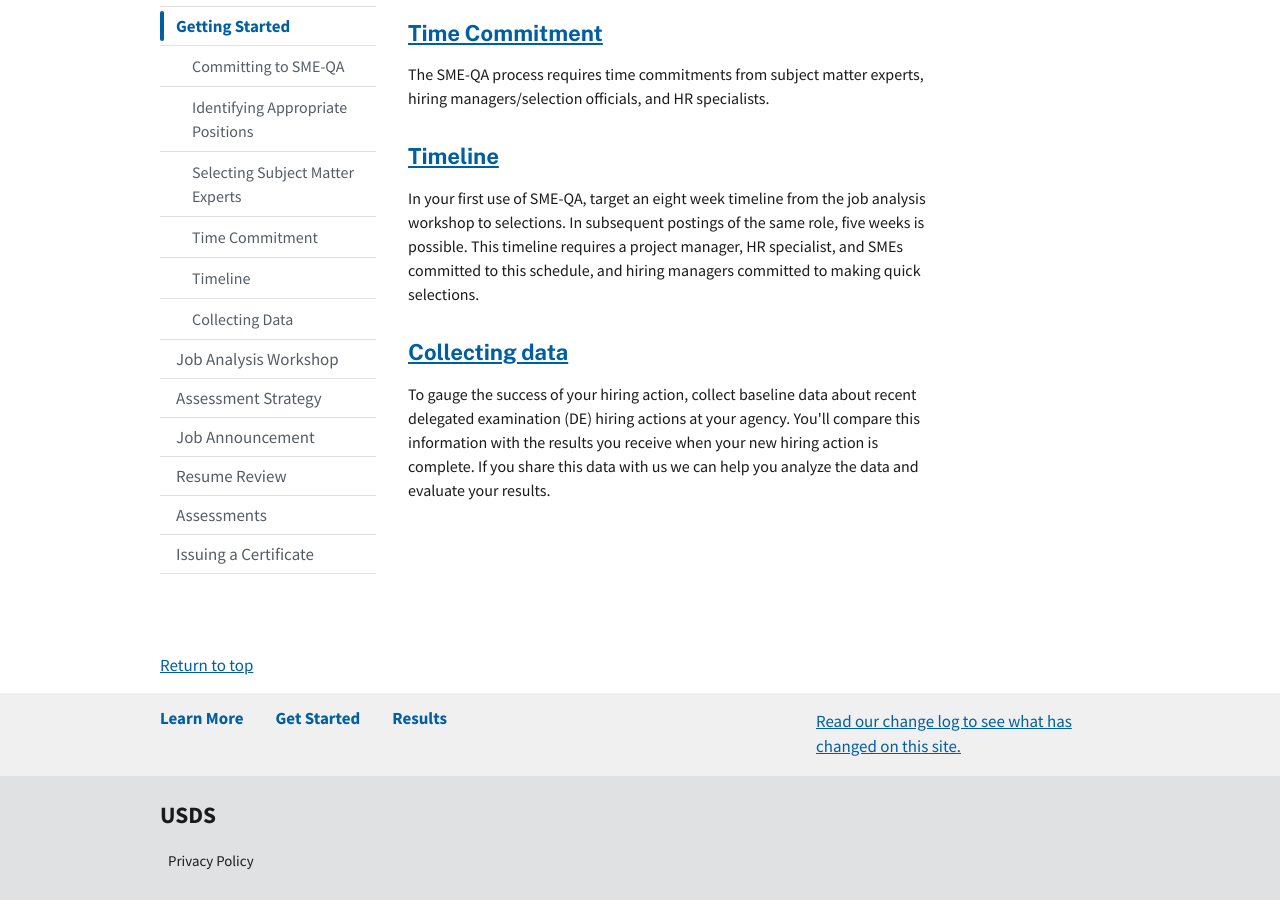
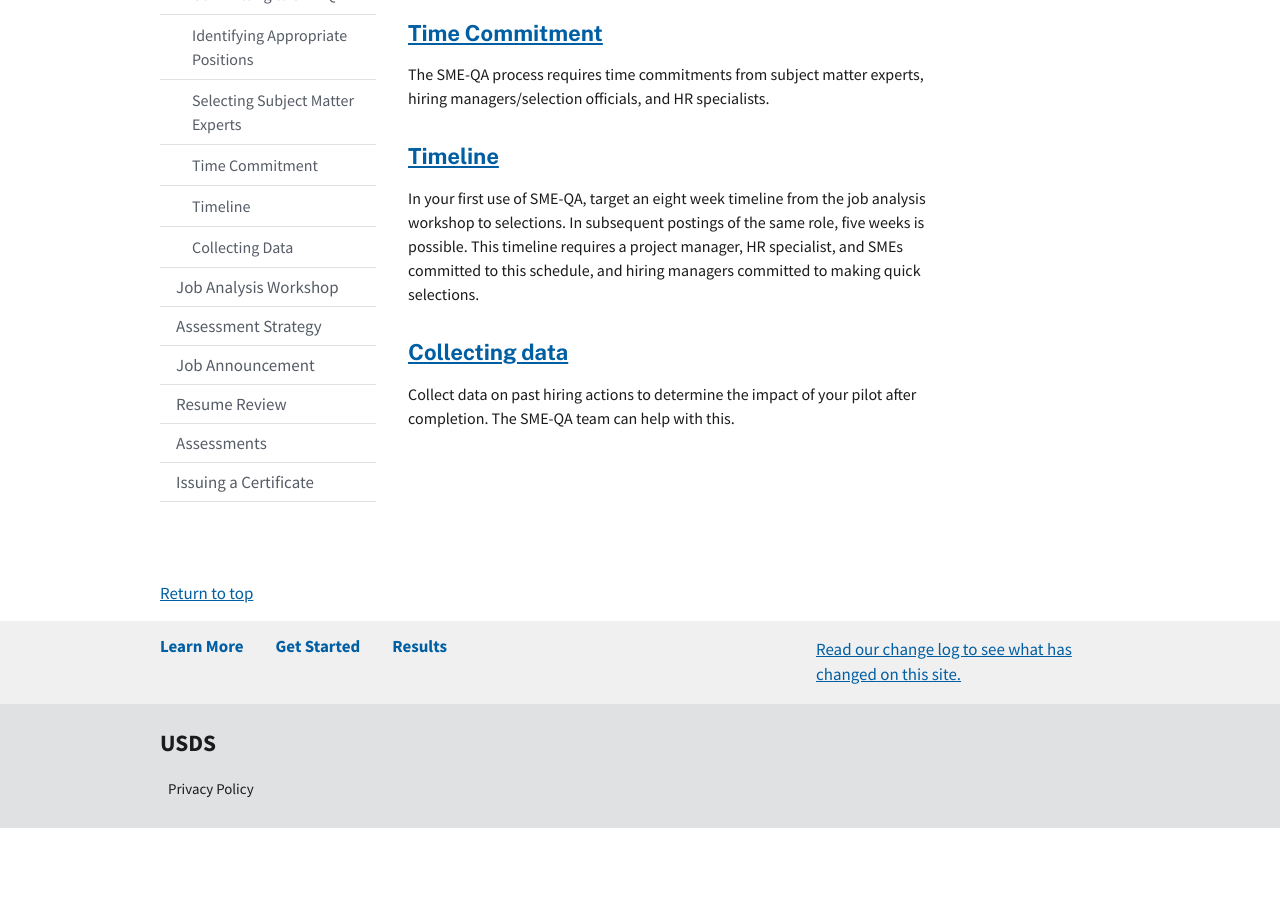
Before and after one commit to usds/SME-QA-Website, a Jekyll site: the page built from pages/phases/getting-started/index.html, in a window 1280 px wide and 900 px high, scrolled down 1527 px. Built offline with Jekyll 4.4.1, drawn with Linux system fonts in a browser that asks for light colours; after the commit the page ends 2355 px from its top, so only the background shows below that.

Commit message:
Update collecting-data.md

```diff
--- a/pages/phases/getting-started/collecting-data.md
+++ b/pages/phases/getting-started/collecting-data.md
@@ -5,7 +5,7 @@
 title: Collecting data
 sidenav: hiring-phases
 phase: getting-started
-intro: To gauge the success of your hiring action, collect baseline data about recent delegated examination (DE) hiring actions at your agency. You'll compare this information with the results you receive when your new hiring action is complete. If you share this data with us we can help you analyze the data and evaluate your results.
+intro: Collect data on past hiring actions to determine the impact of your pilot after completion. The SME-QA team can help with this.
 sub-phase-order: 040
 ---
 
@@ -14,6 +14,8 @@
 <p class="usa-intro">
   {{ page.intro }}
 </p>
+
+To gauge the success of your hiring action, collect baseline data about recent hiring actions at your agency. If you plan a delegated examination (DE) pilot, you will want to collect data from past DE actions, and so forth. You'll compare this information with the results you receive when your new hiring action is complete. If you share this data with us we can help you analyze the data and evaluate your results.
 
 For one to two recent DE actions for a similar GS level and series to the position you plan to fill, gather:
 
```
